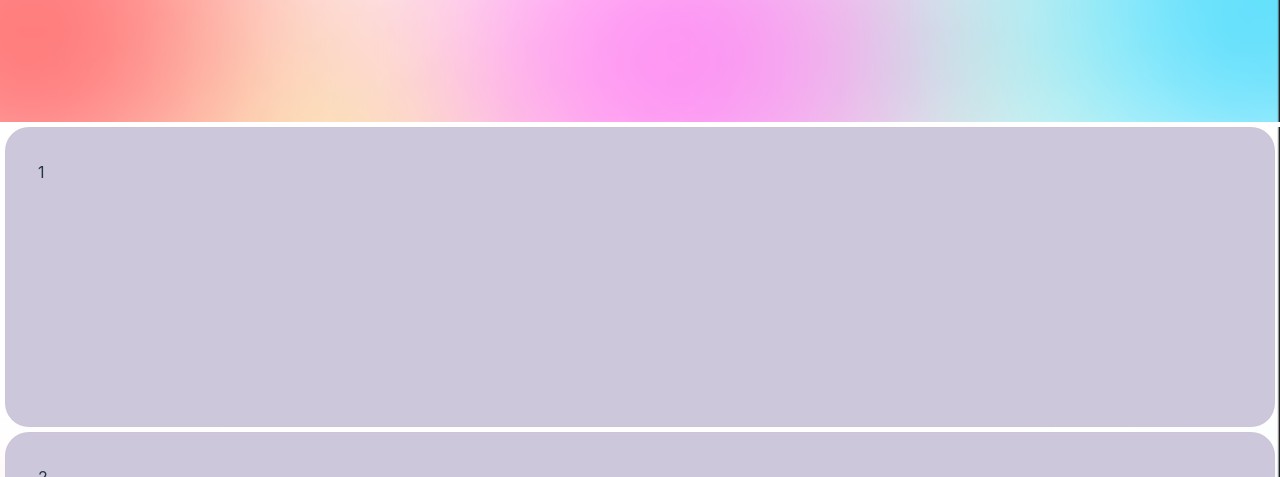
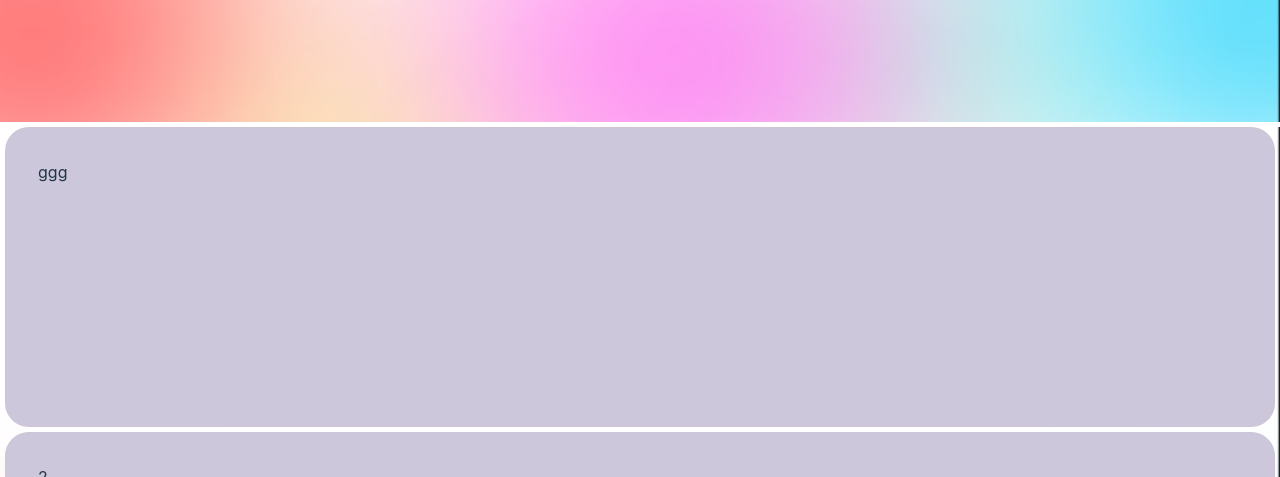
Before and after one commit to anujsb/Brainflow_Dev, a React (Vite) app in the folder client/: page / in a window 1280 px wide. Shown: the part 820-1297 px from the top of the page. Built offline with nearby package versions, Linux system fonts and the light colour scheme.

Commit message:
edited service cards
col-12

```diff
--- a/client/src/components/Services.jsx
+++ b/client/src/components/Services.jsx
@@ -4,15 +4,18 @@ const Services = () => {
   return (
     <div className="background-hero ">
       <div className="flex mr-10 ml-10">
-        <div className="card card-25 shadow-xl">1</div>
-        <div className="card card-50 shadow-xl">2</div>
-        <div className="card card-25 shadow-xl">3</div>
+        <div className="card col-8 shadow-xl">
+
+            <h3 className="col-12">ggg</h3>
+
+        </div>
+        <div className="card col-8 shadow-xl">2</div>
+        <div className="card col-8 shadow-xl">3</div>
       </div>
 
       <div className="flex mr-10 ml-10">
-        <div className="card card-50 shadow-xl">4</div>
-        <div className="card card-50 shadow-xl">5</div>
-        {/* <div className="card card-25 shadow-xl">3</div> */}
+        <div className="card col-12 shadow-xl">4</div>
+        <div className="card col-12 shadow-xl">5</div>
       </div>
     </div>
   );
--- a/client/src/index.css
+++ b/client/src/index.css
@@ -168,11 +168,3 @@ button:focus-visible {
   margin: 5px;
   /* margin-inline-start: 20px; */
 }
-
-.card-25 {
-  flex-basis: 25%;
-}
-
-.card-50 {
-  flex-basis: 50%;
-}
```
